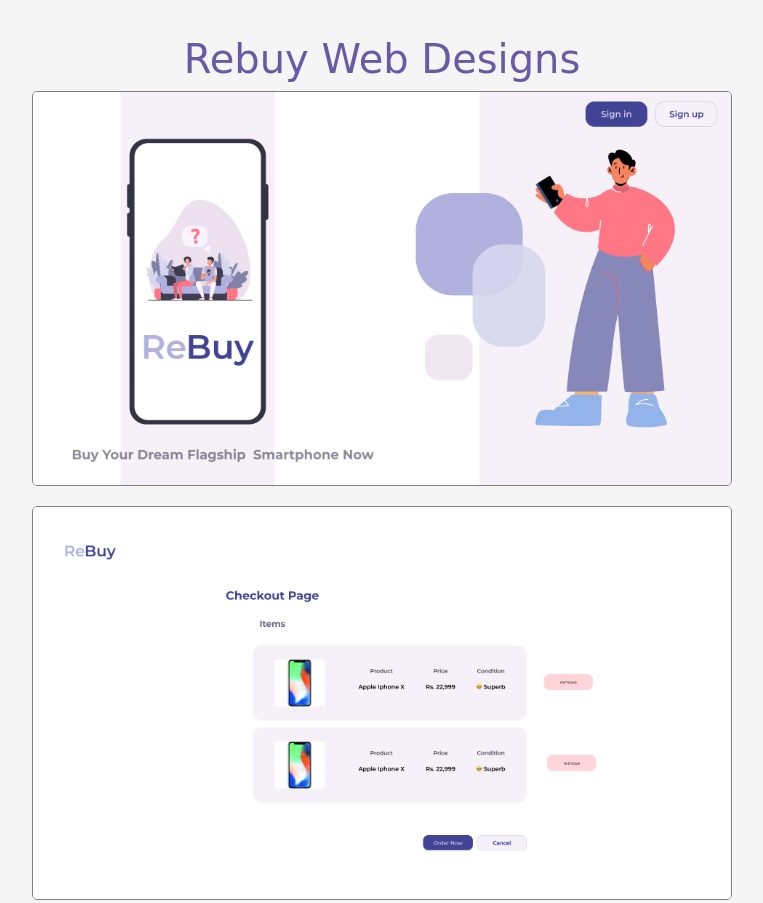
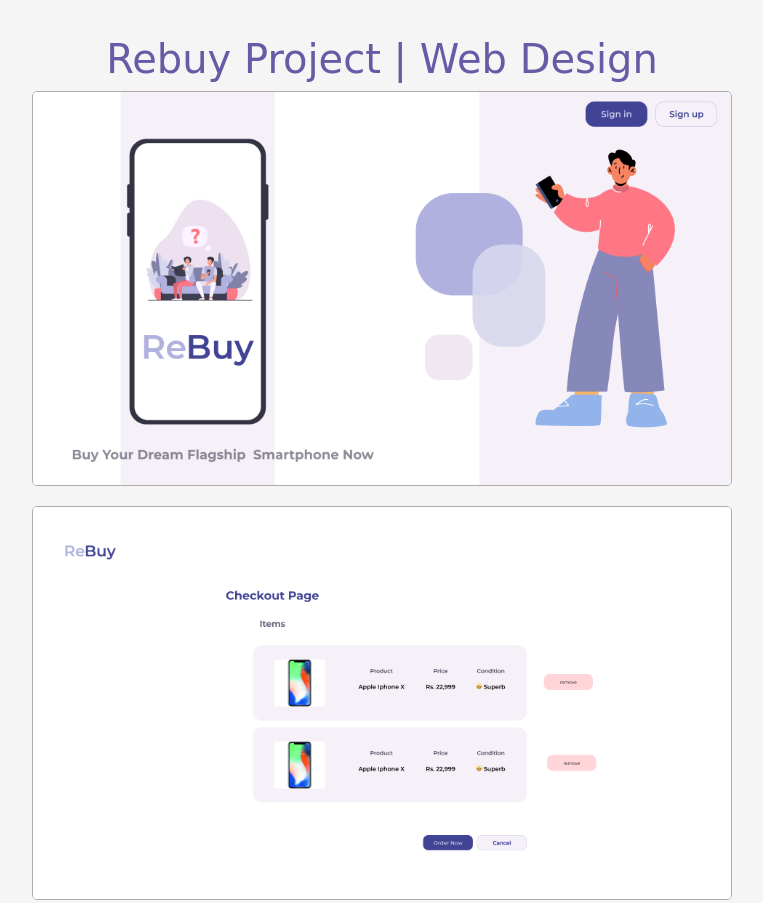
Before and after one commit to Ravi10000/portfolio-2.0, a website: page public_html/pages/rebuy/index.html in a window 1280 px wide. Shown: the top 903 px of the page, without its empty margins (258-1021 px from the left). Drawn offline with nearby package versions, Linux system fonts and the light colour scheme; files that its build step writes are made by us from their sources; a web font is replaced by a local one.

Commit message:
fix rebuy page

```diff
--- a/public_html/pages/rebuy/index.html
+++ b/public_html/pages/rebuy/index.html
@@ -17,14 +17,14 @@
   </head>
   <body>
     <div class="title">
-      <h1>Rebuy Web Designs</h1>
+      <h1>Rebuy Project | Web Design</h1>
     </div>
     <div class="designs">
             <img src="../../assets/imgs/rebuy/homepage.png" alt="">
             <img src="../../assets/imgs/rebuy/checkout.png" alt="">
             <img src="../../assets/imgs/rebuy/Profile.png" alt="">
             <img src="../../assets/imgs/rebuy/setup-password.png" alt="">
-            <img src="../../assets/imgs/rebuy/setup-password-2.png" alt="">
+            <img src="../../assets/imgs/rebuy/setup-password-1.png" alt="">
             <img src="../../assets/imgs/rebuy/signin.png" alt="">
             <img src="../../assets/imgs/rebuy/signin-start.png" alt="">
             <img src="../../assets/imgs/rebuy/all products.png" alt="">
--- a/public_html/pages/rebuy/styles.scss
+++ b/public_html/pages/rebuy/styles.scss
@@ -20,7 +20,7 @@
     margin-bottom: 20px;
     width: 400px;
     border-radius: 5px;
-    border: 1px solid grey;
+    border: .5px solid rgb(172, 172, 172);
 }
 
 button {
```
Also changed, not shown: public_html/assets/css/meyawo.css, public_html/pages/rebuy/styles.css, 2 other files.
